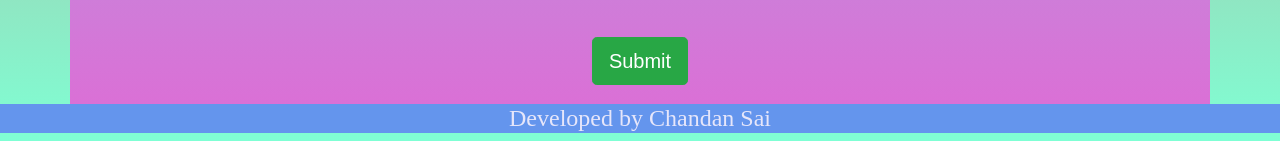
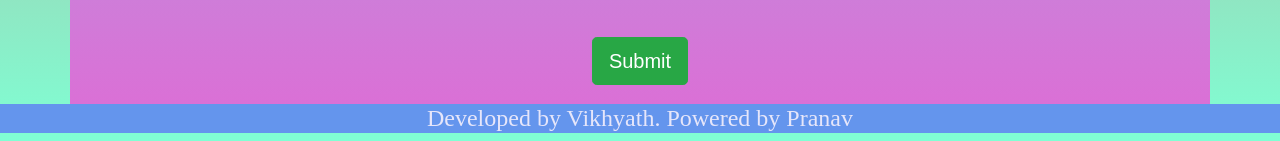
Before and after one commit to SaiVikhyath/DiseasePredictionSystem, a Django app: page / in a window 1280 px wide. Shown: the part 1637-1778 px from the top of the page. Run offline with Django 3.2, Linux system fonts and the light colour scheme; parts of the project's set-up code (start-up, migrations or seed data) failed here and were passed over; some libraries are stand-ins or nearby versions.

Commit message:
Update changes in UI and requirements

```diff
--- a/Templates/home.html
+++ b/Templates/home.html
@@ -480,7 +480,7 @@ body {
             <center>
                 <h4 style="color: lavender; font-family: 'Times New Roman';
                 background-color:cornflowerblue;">
-                Developed by Chandan Sai
+                Developed by Vikhyath. Powered by Pranav
                 </h4>
             </center>
     </div>
```
Also changed, not shown: requirements.txt (added, +48 -0 lines).
